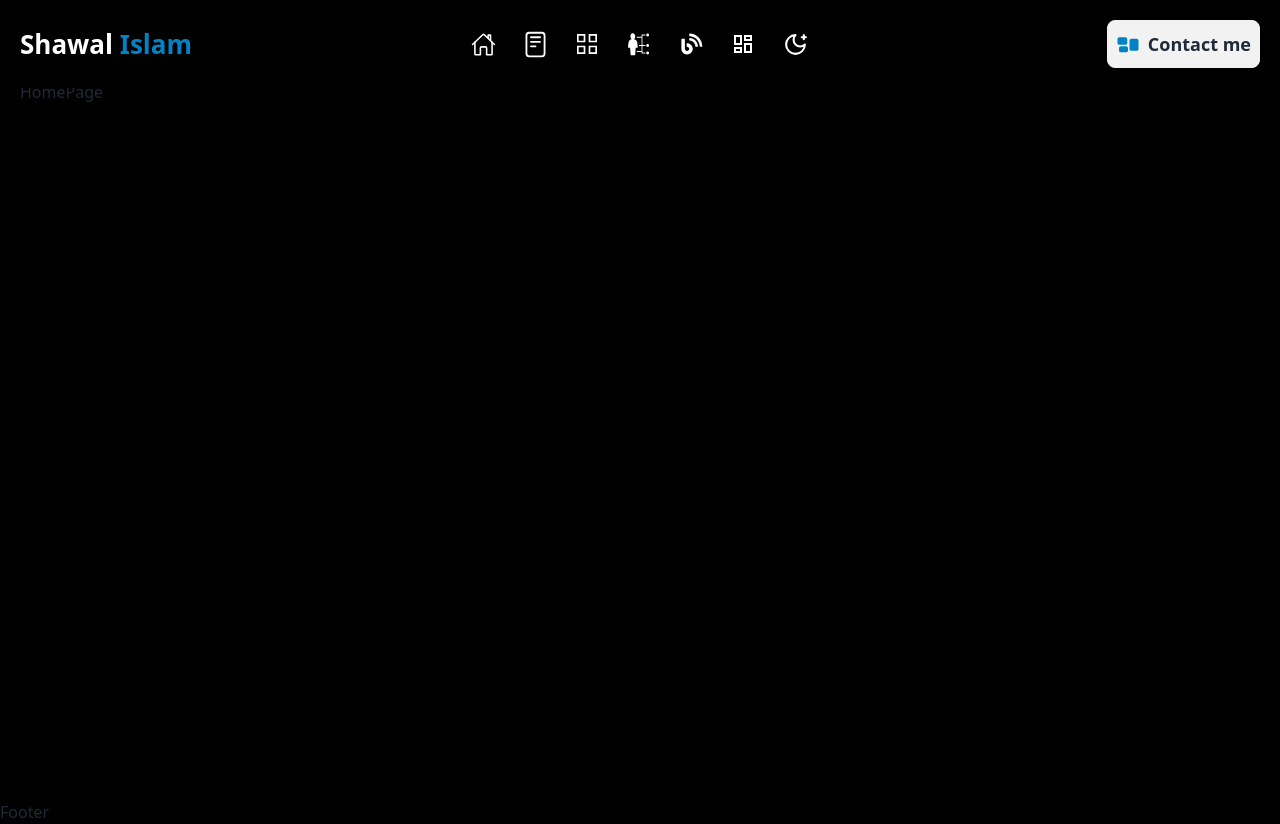
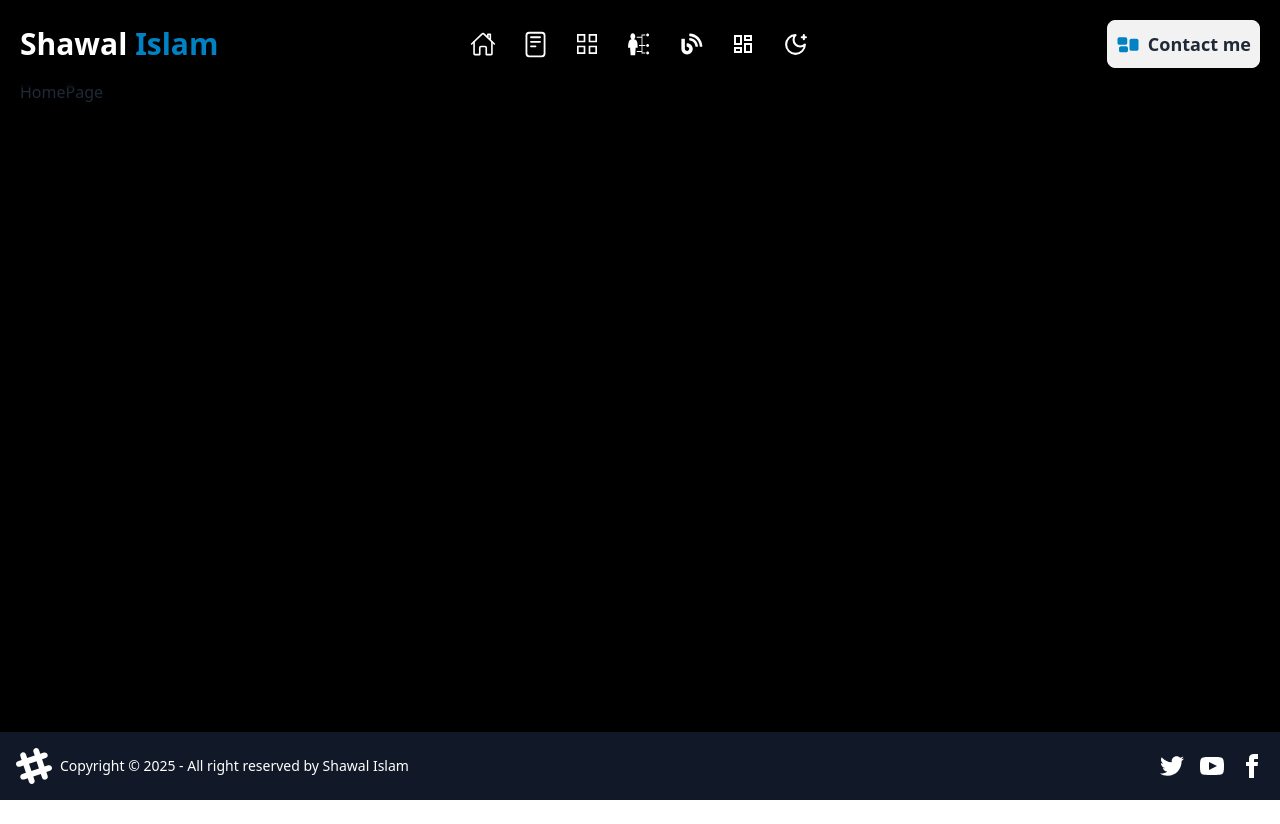
Before and after one commit to shawalislam32/shawal-islam, a Next.js app: page / in a window 1280 px wide. After the commit the page ends 800 px from the top, so only its background shows below. Built offline with nearby package versions, Linux system fonts and the light colour scheme.

Commit message:
Added Footer

```diff
--- a/src/app/layout.js
+++ b/src/app/layout.js
@@ -23,7 +23,7 @@ export default function RootLayout({ children }) {
   return (
     <html lang="en" suppressHydrationWarning data-theme="light">
       <head>
-      <link rel="shortcut icon" href="/logo.png" type="image/x-icon" />
+        <link rel="shortcut icon" href="/logo.png" type="image/x-icon" />
       </head>
       <body
         className={`${geistSans.variable} ${geistMono.variable} antialiased dark:bg-black`}
--- a/src/app/page.js
+++ b/src/app/page.js
@@ -1,9 +1,8 @@
 import HomePage from "@/components/home/HomePage";
-import Image from "next/image";
 
 export default function Home() {
   return (
-    <div>
+    <div className="px-2 md:px-5 min-h-[calc(100vh-132px)] md:min-h-[calc(100vh-68px)] pt-20">
       <HomePage />
     </div>
   );
--- a/src/components/home/HomePage.jsx
+++ b/src/components/home/HomePage.jsx
@@ -2,7 +2,7 @@ import React from 'react'
 
 export default function HomePage() {
   return (
-    <div className='min-h-screen pt-20 px-5'>
+    <div className=''>
         <h1>HomePage</h1>
     </div>
   )
--- a/src/components/shared/Footer.jsx
+++ b/src/components/shared/Footer.jsx
@@ -1,7 +1,60 @@
+import Link from 'next/link'
 import React from 'react'
 
 export default function Footer() {
   return (
-    <div>Footer</div>
+    <footer>
+      <div className="footer bg-gray-900 items-center p-4 text-base-100">
+        <aside className="grid-flow-col items-center">
+          <svg
+            width="36"
+            height="36"
+            viewBox="0 0 24 24"
+            xmlns="http://www.w3.org/2000/svg"
+            fillRule="evenodd"
+            clipRule="evenodd"
+            className="fill-current">
+            <path
+              d="M22.672 15.226l-2.432.811.841 2.515c.33 1.019-.209 2.127-1.23 2.456-1.15.325-2.148-.321-2.463-1.226l-.84-2.518-5.013 1.677.84 2.517c.391 1.203-.434 2.542-1.831 2.542-.88 0-1.601-.564-1.86-1.314l-.842-2.516-2.431.809c-1.135.328-2.145-.317-2.463-1.229-.329-1.018.211-2.127 1.231-2.456l2.432-.809-1.621-4.823-2.432.808c-1.355.384-2.558-.59-2.558-1.839 0-.817.509-1.582 1.327-1.846l2.433-.809-.842-2.515c-.33-1.02.211-2.129 1.232-2.458 1.02-.329 2.13.209 2.461 1.229l.842 2.515 5.011-1.677-.839-2.517c-.403-1.238.484-2.553 1.843-2.553.819 0 1.585.509 1.85 1.326l.841 2.517 2.431-.81c1.02-.33 2.131.211 2.461 1.229.332 1.018-.21 2.126-1.23 2.456l-2.433.809 1.622 4.823 2.433-.809c1.242-.401 2.557.484 2.557 1.838 0 .819-.51 1.583-1.328 1.847m-8.992-6.428l-5.01 1.675 1.619 4.828 5.011-1.674-1.62-4.829z"></path>
+          </svg>
+          <p>Copyright © {new Date().getFullYear()} - All right reserved by Shawal Islam</p>
+        </aside>
+        <nav className="grid-flow-col gap-4 md:place-self-center md:justify-self-end">
+          <Link href={`https://www.facebook.com/shawal.islam.32`} target='_blank'>
+            <svg
+              xmlns="http://www.w3.org/2000/svg"
+              width="24"
+              height="24"
+              viewBox="0 0 24 24"
+              className="fill-current">
+              <path
+                d="M24 4.557c-.883.392-1.832.656-2.828.775 1.017-.609 1.798-1.574 2.165-2.724-.951.564-2.005.974-3.127 1.195-.897-.957-2.178-1.555-3.594-1.555-3.179 0-5.515 2.966-4.797 6.045-4.091-.205-7.719-2.165-10.148-5.144-1.29 2.213-.669 5.108 1.523 6.574-.806-.026-1.566-.247-2.229-.616-.054 2.281 1.581 4.415 3.949 4.89-.693.188-1.452.232-2.224.084.626 1.956 2.444 3.379 4.6 3.419-2.07 1.623-4.678 2.348-7.29 2.04 2.179 1.397 4.768 2.212 7.548 2.212 9.142 0 14.307-7.721 13.995-14.646.962-.695 1.797-1.562 2.457-2.549z"></path>
+            </svg>
+          </Link>
+          <Link href={`https://www.facebook.com/shawal.islam.32`} target='_blank'>
+            <svg
+              xmlns="http://www.w3.org/2000/svg"
+              width="24"
+              height="24"
+              viewBox="0 0 24 24"
+              className="fill-current">
+              <path
+                d="M19.615 3.184c-3.604-.246-11.631-.245-15.23 0-3.897.266-4.356 2.62-4.385 8.816.029 6.185.484 8.549 4.385 8.816 3.6.245 11.626.246 15.23 0 3.897-.266 4.356-2.62 4.385-8.816-.029-6.185-.484-8.549-4.385-8.816zm-10.615 12.816v-8l8 3.993-8 4.007z"></path>
+            </svg>
+          </Link>
+          <Link href={`https://www.facebook.com/shawal.islam.32`} target='_blank'>
+            <svg
+              xmlns="http://www.w3.org/2000/svg"
+              width="24"
+              height="24"
+              viewBox="0 0 24 24"
+              className="fill-current">
+              <path
+                d="M9 8h-3v4h3v12h5v-12h3.642l.358-4h-4v-1.667c0-.955.192-1.333 1.115-1.333h2.885v-5h-3.808c-3.596 0-5.192 1.583-5.192 4.615v3.385z"></path>
+            </svg>
+          </Link>
+        </nav>
+      </div>
+    </footer>
   )
 }
--- a/src/components/shared/Navbar.jsx
+++ b/src/components/shared/Navbar.jsx
@@ -27,26 +27,26 @@ export default function Navbar() {
   const isDarkMode = resolvedTheme === 'dark';
 
   return (
-    <nav className="fixed z-40 flex w-full justify-center bg-transparent dark:bg-black">
-      <div className='relative p-5 flex items-center justify-between w-full'>
+    <nav className="fixed z-40 flex w-full justify-center backdrop-blur-[2px]">
+      <div className='relative p-2 md:p-5 flex items-center justify-between w-full'>
 
         {/* logo & menu button */}
-        <div className='w-1/2 lg:w-1/3 flex items-center gap-5'>
+        <div className='w-1/2 lg:w-1/3 flex items-center gap-2 md:gap-5'>
           <div onClick={() => setOpened(!opened)} className='block lg:hidden'>
             {opened ?
-              <MdOutlineClose className='font-bold text-[25px] dark:text-base-100' />
+              <MdOutlineClose className='font-bold text-[30px] dark:text-base-100' />
               :
 
-              <HiMenu className='font-bold text-[25px] dark:text-base-100' />
+              <HiMenu className='font-bold text-[30px] dark:text-base-100' />
             }
           </div>
-          <span className='font-bold text-black dark:text-base-100 text-[26px]'>Shawal <span className='text-secondary'>Islam</span></span>
+          <span className='font-bold text-black dark:text-base-100 text-[20px] md:text-[26px] lg:text-3xl'>Shawal <span className='text-secondary'>Islam</span></span>
         </div>
 
         {/* links */}
         <div className="w-1/3 hidden lg:flex gap-5 items-center justify-center flex-row">
           <Link href={`/`} className='h-8 w-8 flex items-center justify-center hover:bg-base-300 bg-transparent rounded-lg'>
-            <IoHomeOutline className='font-bold text-[25px] dark:text-base-100 hover:dark:text-black' />
+            <IoHomeOutline className='font-bold text-[26px] dark:text-base-100 hover:dark:text-black' />
           </Link>
           <Link href={`/about`} className='h-8 w-8 flex items-center justify-center hover:bg-base-300 bg-transparent rounded-lg'>
             <IoReaderOutline className='font-bold text-[29px] text-gray-600 dark:text-base-100 hover:dark:text-black' />
@@ -69,43 +69,44 @@ export default function Navbar() {
         {/* hire me button */}
         <div className="w-1/2 lg:w-1/3 flex justify-end">
           <button className='flex items-center gap-2 border px-2 btn'>
-            <HiRectangleGroup className='text-2xl text-secondary' />
-            <span className='font-semibold text-lg'>Contact me</span>
+            <HiRectangleGroup className='text-xl md:text-2xl text-secondary' />
+            <span className='font-bold md:text-lg'>Contact me</span>
           </button>
         </div>
 
 
         {/* links mobile devces */}
         <div>
-          {opened && <div className='bg-base-200 dark:bg-gray-900 rounded-r-lg p-5 absolute left-0 top-20 h-auto'>
+          {opened && <div className='bg-base-200 dark:bg-gray-900 rounded-r-lg p-5 absolute left-0 top-16 md:top-20 h-auto'>
             <div className="z-50 flex gap-5 items- justify- flex-col">
               <Link href={`/`} onClick={() => setOpened(!opened)} className='p-[5px] flex gap-5 hover:bg-gray-200 hover:dark:bg-gray-700 bg-transparent dark:text-base-100   rounded-lg'>
                 <IoHomeOutline className='font-bold text-[25px] dark:text-base-100 ' />
-                <span className='font-semibold text-lg'>Home</span>
+                <span className='font-semibold'>Home</span>
               </Link>
               <Link href={`/about`} onClick={() => setOpened(!opened)} className='p-[5px] flex gap-5 hover:bg-gray-200 hover:dark:bg-gray-700 bg-transparent dark:text-base-100   rounded-lg'>
-                <IoReaderOutline className='font-bold text-[25px] dark:text-base-100 ' />
-                <span className='font-semibold text-lg'>About</span>
+                <IoReaderOutline className='font-bold text-[27px] dark:text-base-100 ' />
+                <span className='font-semibold'>About</span>
               </Link>
-              <Link href={`/projects`} onClick={() => setOpened(!opened)} className='p-[5px] flex gap-5 hover:bg-gray-200 hover:dark:bg-gray-700 bg-transparent dark:text-base-100   rounded-lg'>
-                <GrProjects className='font-bold text-[25px] dark:text-base-100 ' />
-                <span className='font-semibold text-lg'>Projects</span>
+              <Link href={`/projects`} onClick={() => setOpened(!opened)} className='p-[5px] flex hover:bg-gray-200 hover:dark:bg-gray-700 bg-transparent dark:text-base-100   rounded-lg'>
+                &nbsp;
+                <GrProjects className='font-bold text-[20px] dark:text-base-100 ' />
+                <span className='font-semibold'>&nbsp;&nbsp;&nbsp;&nbsp;&nbsp;Projects</span>
               </Link>
               <Link href={`/skills`} onClick={() => setOpened(!opened)} className='p-[5px] flex gap-5 hover:bg-gray-200 hover:dark:bg-gray-700 bg-transparent dark:text-base-100   rounded-lg'>
-                <GiSkills className='font-bold text-[25px] dark:text-base-100 ' />
-                <span className='font-semibold text-lg'>Skills</span>
+                <GiSkills className='font-bold text-[22px] dark:text-base-100 ' />
+                <span className='font-semibold'>Skills</span>
               </Link>
               <Link href={`/blogs`} onClick={() => setOpened(!opened)} className='p-[5px] flex gap-5 hover:bg-gray-200 hover:dark:bg-gray-700 bg-transparent dark:text-base-100   rounded-lg'>
-                <LiaBlogSolid className='font-bold text-[25px] dark:text-base-100 ' />
-                <span className='font-semibold text-lg'>Blogs</span>
+                <LiaBlogSolid className='font-bold text-[26px] dark:text-base-100 ' />
+                <span className='font-semibold'>Blogs</span>
               </Link>
               <Link href={`/dashboard`} onClick={() => setOpened(!opened)} className='p-[5px] flex gap-5 hover:bg-gray-200 hover:dark:bg-gray-700 bg-transparent dark:text-base-100   rounded-lg'>
-                <MdOutlineDashboard className='font-bold text-[25px] dark:text-base-100 ' />
-                <span className='font-semibold text-lg'>Dashboard</span>
+                <MdOutlineDashboard className='font-bold text-[24px] dark:text-base-100 ' />
+                <span className='font-semibold'>Dashboard</span>
               </Link>
-              <div href={`/`} onClick={() => setOpened(!opened)} className=' flex gap-5 hover:bg-gray-200 hover:dark:bg-gray-700 bg-transparent dark:text-base-100   rounded-lg'>
+              <div href={`/`} onClick={() => setOpened(!opened)} className=' flex gap-5 hover:bg-gray-200 hover:dark:bg-gray-700 bg-transparent dark:text-base-100  items-center rounded-lg'>
                 <ThemeToggle />
-                <span onClick={() => setTheme(isDarkMode ? 'light' : 'dark')} className='font-semibold text-lg'>{theme === 'dark' ? 'Dark' : 'Light'}</span>
+                <span onClick={() => setTheme(isDarkMode ? 'light' : 'dark')} className='font-semibold'>{theme === 'dark' ? 'Dark' : 'Light'}</span>
               </div>
             </div>
           </div>}
```
